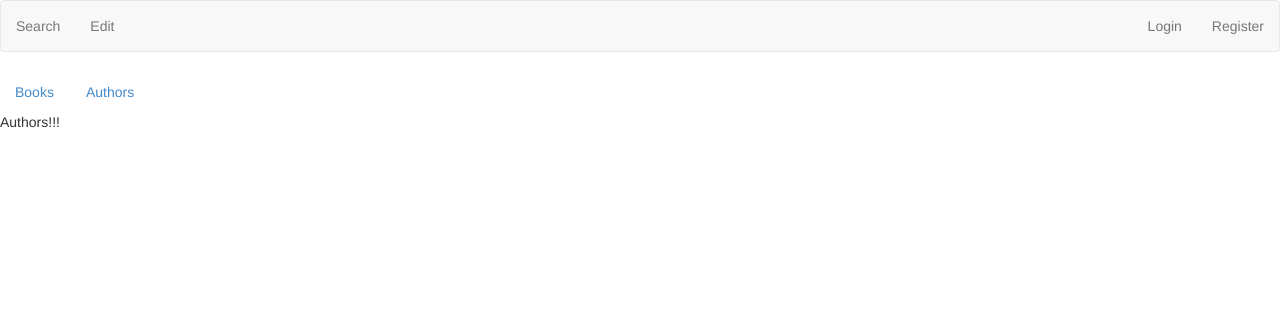
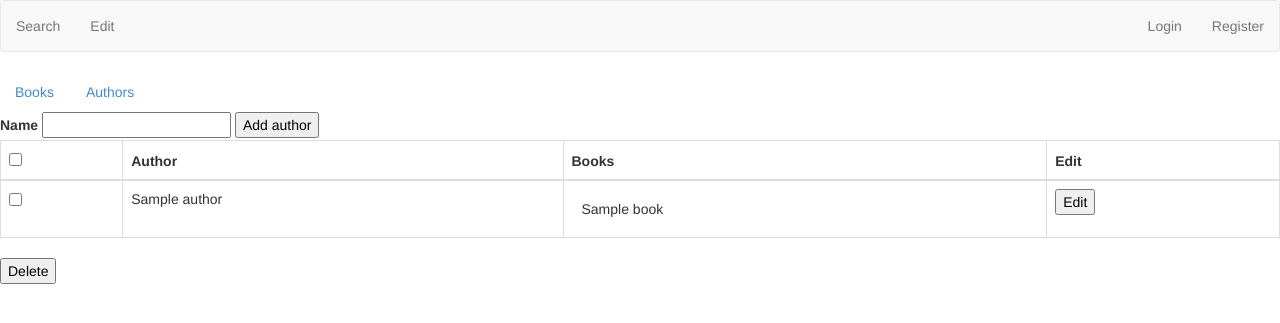
Before and after one commit to Marilyna/promua-test, a Flask app: template catalog/templates/edit-authors.html in a window 1280 px wide. Shown: the top 323 px of the page. Run offline with Flask 2, Linux system fonts and the light colour scheme; the template is opened without the code that fills it: values that come from a table or form of the project are taken from there, others are empty; tables that the repository leaves empty hold one stand-in row (values such as "Sample post"); some libraries are stand-ins or nearby versions.

Commit message:
Authors page

```diff
--- a/catalog/forms.py
+++ b/catalog/forms.py
@@ -9,7 +9,7 @@ from catalog.validators import EmailUnique
 from catalog.models import Book, Author, User
 
 
-class AddForm(Form):
+class BookForm(Form):
     book_id = IntegerField()
     authors = FieldList(TextField('Author', validators=[DataRequired()]), min_entries=1)
     title = TextField('Title', validators=[DataRequired()])
@@ -36,19 +36,25 @@ class AddForm(Form):
         old_authors = book.authors
         new_authors = []
         for name in self.authors.data:
-            new_authors.append(Author.query.filter_by(name=name).first() or Author(name=name))
+            if name:
+                new_authors.append(Author.query.filter_by(name=name).first() or Author(name=name))
 
         # TODO fix this ugly!
         for old_author in old_authors:
             if old_author not in new_authors:
-                old_author.books.remove(book)
-                db.session.add(old_author)
+                book.authors.remove(old_author)
+                if not old_author.books:
+                    db.session.delete(old_author)
         for new_author in new_authors:
             if new_author not in old_authors:
-                new_author.books.append(book)
+                book.authors.append(new_author)
                 db.session.add(new_author)
         db.session.commit()
         return json.dumps({'authors': ', '.join([author.name for author in new_authors]), 'title': book.title})
+
+
+class AuthorForm(Form):
+    name = TextField('Name', validators=[DataRequired()])
 
 
 class SearchForm(Form):
--- a/catalog/static/css/style.css
+++ b/catalog/static/css/style.css
@@ -25,3 +25,9 @@
     display: inline-block;
     list-style: none;
 }
+
+#id-books-list {
+    list-style: none;
+    margin: 0;
+    padding: 10px;
+}
--- a/catalog/static/js/catalog.js
+++ b/catalog/static/js/catalog.js
@@ -6,7 +6,7 @@ jQuery(function ($) {
         },
 
         cacheElements: function () {
-            catalog.$selectAllCheckbox = $('#id-select-all-checkbox');
+            catalog.$selectAllCheckbox = $('#id-all-checkbox');
             catalog.$checkboxes = $('.book-table-checkbox');
             catalog.$editButton = $('.edit-button');
             catalog.$editBox = $('.editable input');
@@ -30,7 +30,8 @@ jQuery(function ($) {
             if ($(this).val() == 'Edit') {
                 this.value = 'Save';
             }
-            else if ($(this).val() == 'Save') {
+            // save only if book title is not empty
+            else if ($(this).val() == 'Save' && $(editables[1]).find('input').val().trim() != '') {
                 this.value = 'Edit';
 
                 var data = {
--- /dev/null
+++ b/catalog/templates/author-table.html
@@ -0,0 +1,34 @@
+<table id="author-table" class="table table-bordered">
+    <thead>
+        <th><input id="id-all-authors-checkbox" type="checkbox"></th>
+        <th>Author</th>
+        <th>Books</th>
+        <th>Edit</th>
+    </thead>
+
+    <tbody>
+    {% for author in authors %}
+        <tr>
+            <td>
+                <input type="checkbox" class="author-table-checkbox" name="selected_authors" value="{{ author.id }}">
+            </td>
+
+            <td class="editable">
+                <span>{{ author.name }}</span>
+                <input type="text" value="{{ author.name }}" hidden>
+            </td>
+            <td>
+                <ul id="id-books-list">
+                    {% for book in author.books %}
+                        <li>{{ book.title }}</li>
+                    {% endfor %}
+                </ul>
+            </td>
+
+            <td>
+                <input type="button" class="edit-button" value="Edit" data-author-id="{{ author.id }}">
+            </td>
+        </tr>
+    {% endfor %}
+    </tbody>
+</table>
--- a/catalog/templates/edit-authors.html
+++ b/catalog/templates/edit-authors.html
@@ -1,5 +1,18 @@
 {% extends "edit.html" %}
 
 {% block edit_content %}
-    <p>Authors!!!</p>
+    <form method="POST" action="{{ url_for('add_author') }}">
+        {{ form.csrf_token }}
+        {{ form.name.label }} {{ form.name }}
+        <input type="submit" value="Add author">
+    </form>
+
+    {% if authors %}
+        <form method="POST" action="{{ url_for('delete_author') }}">
+            {% include 'author-table.html' %}
+            <input type="submit" value="Delete">
+        </form>
+    {% else %}
+        <p>No authors in catalog yet!</p>
+    {% endif %}
 {% endblock %}
--- a/catalog/templates/edit-books.html
+++ b/catalog/templates/edit-books.html
@@ -3,10 +3,6 @@
 {% block edit_content %}
     <form method="POST" action="{{ url_for('add') }}">
         {{ form.csrf_token }}
-{#        <ul id="id-authors-list" class="list-unstyled" style="display: inline-block">#}
-{#            <li>{{ form.authors }}</li>#}
-{#        </ul>#}
-{#        {{ form.authors.label }} #}
         {{ form.authors }}<span id="id-add-author" class="glyphicon glyphicon-plus"></span>
         {{ form.title.label }} {{ form.title }}
         <input type="submit" value="Add book">
@@ -14,7 +10,7 @@
 
     {% if books %}
         <form method="POST" action="{{ url_for('delete') }}">
-            {% include 'book_table.html' %}
+            {% include 'book-table.html' %}
             <input type="submit" value="Delete">
         </form>
     {% else %}
--- a/catalog/templates/search.html
+++ b/catalog/templates/search.html
@@ -8,7 +8,7 @@
         </form>
 
         {% if books %}
-            {% include 'book_table.html' %}
+            {% include 'book-table.html' %}
         {% else %}
             <p>No books in catalog yet!</p>
         {% endif %}
--- a/catalog/views.py
+++ b/catalog/views.py
@@ -17,7 +17,7 @@ def search():
 @app.route('/edit/', methods=['GET', 'POST'])
 @login_required
 def edit():
-    form = forms.AddForm()
+    form = forms.BookForm()
     if request.method == 'POST':
         return form.edit()
     all_books = Book.query.all()
@@ -28,7 +28,7 @@ def edit():
 @app.route('/add/', methods=['POST'])
 @login_required
 def add():
-    form = forms.AddForm()
+    form = forms.BookForm()
     form.save()
     return redirect(url_for('edit'))
 
@@ -39,6 +39,11 @@ def delete():
     ids_to_delete = request.form.getlist('selected_books')
     for id in ids_to_delete:
         book = Book.query.get(id)
+        authors = book.authors
+        for author in authors:
+            # if this book is the only one, delete author
+            if len(author.books) == 1:
+                db.session.delete(author)
         db.session.delete(book)
     db.session.commit()
     return redirect(url_for('edit'))
@@ -47,7 +52,27 @@ def delete():
 @app.route('/authors/', methods=['POST', 'GET'])
 @login_required
 def authors():
-    return render_template('edit-authors.html')
+    form = forms.AuthorForm()
+    if request.method == 'POST':
+        # return form.edit()
+        pass
+    all_authors = Author.query.all()
+    return render_template('edit-authors.html', form=form, authors=all_authors,
+                           user=current_user if current_user.is_authenticated() else None)
+
+
+@app.route('/add_author/', methods=['POST'])
+@login_required
+def add_author():
+    print 'add author'
+    return redirect(url_for('authors'))
+
+
+@app.route('/delete_author/', methods=['POST'])
+@login_required
+def delete_author():
+    print 'delete author'
+    return redirect(url_for('authors'))
 
 
 @app.route('/registration/', methods=['POST', 'GET'])
```
Also changed, not shown: catalog/templates/book-table.html (renamed from catalog/templates/book_table.html, +3 -9 lines).
